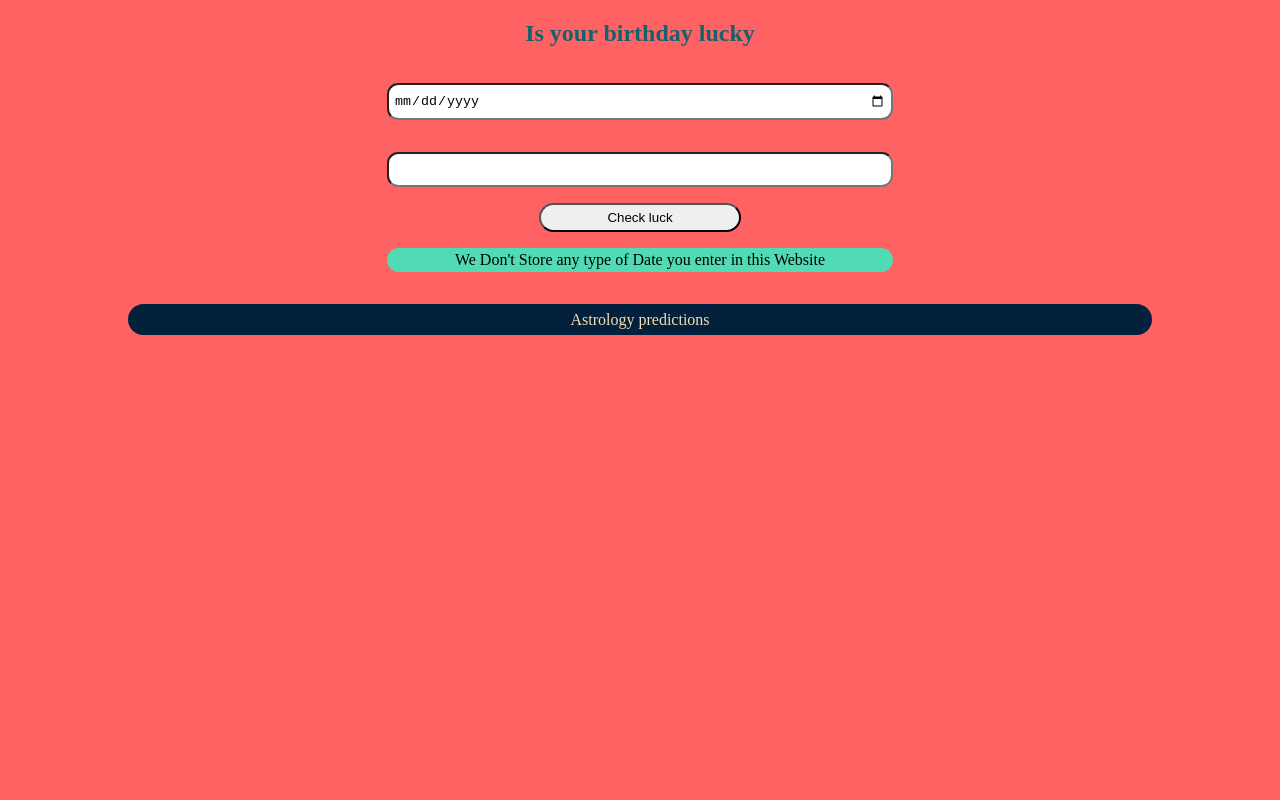
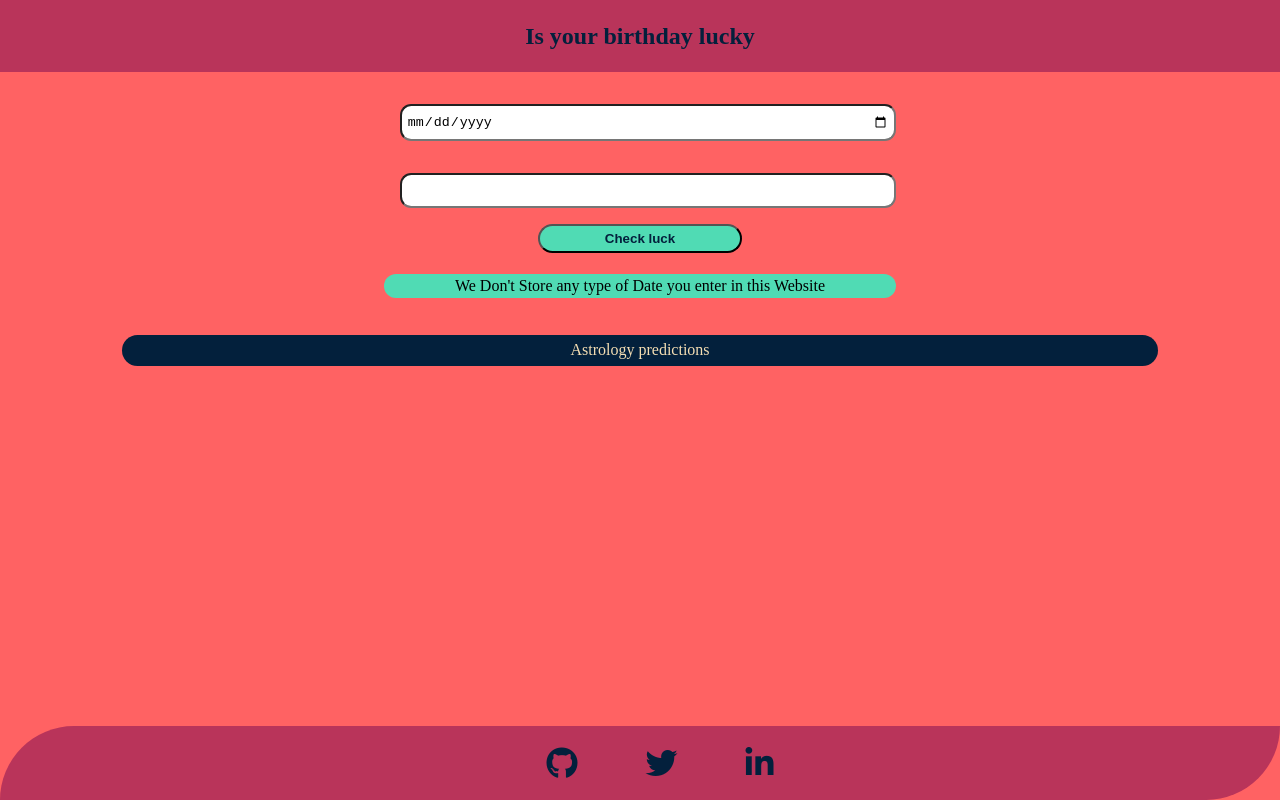
Before and after one commit to gouravmarch20/neog-lucky-eleveen, a plain HTML site: page index.html in a window 1280 px wide. Drawn offline with Linux system fonts and the light colour scheme.

Commit message:
footer added

```diff
--- a/index.html
+++ b/index.html
@@ -7,6 +7,9 @@
     <meta name="viewport" content="width=device-width, initial-scale=1.0">
     <title>Document</title>
     <link rel="stylesheet" href="./style.css">
+    <link rel="stylesheet" href="https://cdnjs.cloudflare.com/ajax/libs/font-awesome/6.0.0-beta2/css/all.min.css"
+        integrity="sha512-YWzhKL2whUzgiheMoBFwW8CKV4qpHQAEuvilg9FAn5VJUDwKZZxkJNuGM4XkWuk94WCrrwslk8yWNGmY1EduTA=="
+        crossorigin="anonymous" referrerpolicy="no-referrer" />
 </head>
 
 <body>
@@ -32,7 +35,21 @@
         </p>
         <h1 id="message"></h1>
     </div>
-
+    <!-- Footer  -->
+    <footer class="footer">
+        <!-- <div class="footer-header">Around the web</div> -->
+        <ul class="social-links list-non-bullet">
+            <li class="list-item-inline link"><a target="_blank" href="https://github.com/gouravmarch20"><i
+                        class="fab fa-github fa-2x"></i></a>
+            </li>
+            <li class="list-item-inline link"><a target="_blank" href="https://twitter.com/gouravmarch20"><i
+                        class="fab fa-twitter fa-2x"></i></a>
+            </li>
+            <li class="list-item-inline link"><a target="_blank" href="https://www.linkedin.com/in/gouravmarch20/"><i
+                        class="fab fa-linkedin-in fa-2x"></i></a>
+            </li>
+        </ul>
+    </footer>
     <script src="./app.js"></script>
 </body>
 
--- a/style.css
+++ b/style.css
@@ -2,12 +2,17 @@
   --red-color: #ff6263;
   --pink-color: #b9345a;
   --green-color: #50dbb4;
+  --dark-blue: #03203c;
 }
-
+* {
+  margin: 0;
+}
 body {
   background-color: var(--red-color);
 }
-
+a {
+  color: var(--dark-blue);
+}
 img {
   width: 50vh;
   height: 30vh;
@@ -17,17 +22,29 @@ img {
 input {
   padding: 0.5rem 0.3rem;
   border-radius: 0.7rem;
-  margin: 1rem 0rem;
+  margin: 2rem 0rem 0rem 1rem;
 }
 button {
   width: 40%;
   margin: auto;
   border-radius: 1rem;
   padding: 0.3rem;
+  margin-top: 1rem;
+  background-color: var(--green-color);
+  color: #03203c;
+  font-weight: bolder;
+}
+header {
+  display: flex;
+  justify-content: center;
+  align-items: center;
+  background-color: var(--pink-color);
+  height: 9vh;
+  text-align: center;
 }
 .hero {
   text-align: center;
-  color: #14626c;
+  color: var(--dark-blue);
 }
 .container {
   width: 40%;
@@ -56,8 +73,33 @@ button {
   margin-top: 1rem;
 }
 #privacy-concern {
+  margin: 1.3rem 0rem;
   background-color: var(--green-color);
   border-radius: 1rem;
   text-align: center;
   padding: 0.2rem;
 }
+
+.list-item-inline {
+  display: inline;
+  margin: 0 1rem;
+  padding: 1rem;
+  cursor: pointer;
+}
+footer {
+  display: flex;
+  justify-content: center;
+  align-items: center;
+  position: fixed;
+  height: 8vh;
+  left: 0;
+  bottom: 0;
+  width: 100%;
+  background-color: var(--pink-color);
+  border-radius: 5rem 0rem;
+  padding: 0.3rem 0rem;
+}
+.footer-header {
+  margin-bottom: 1rem;
+  font-size: larger;
+}
```
